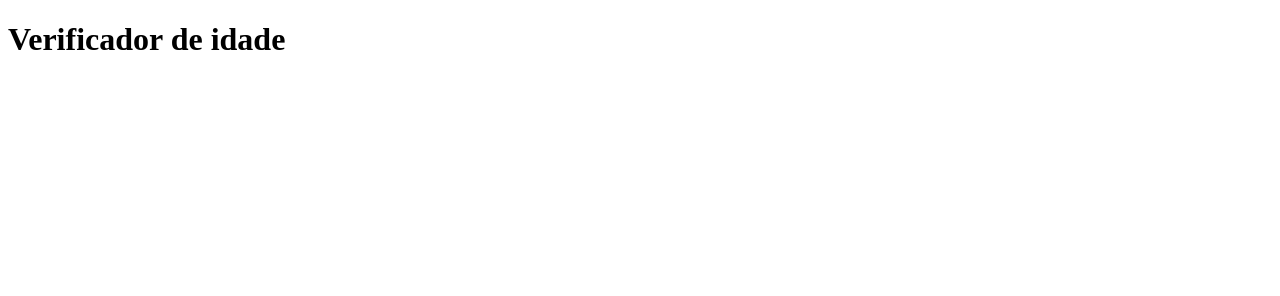
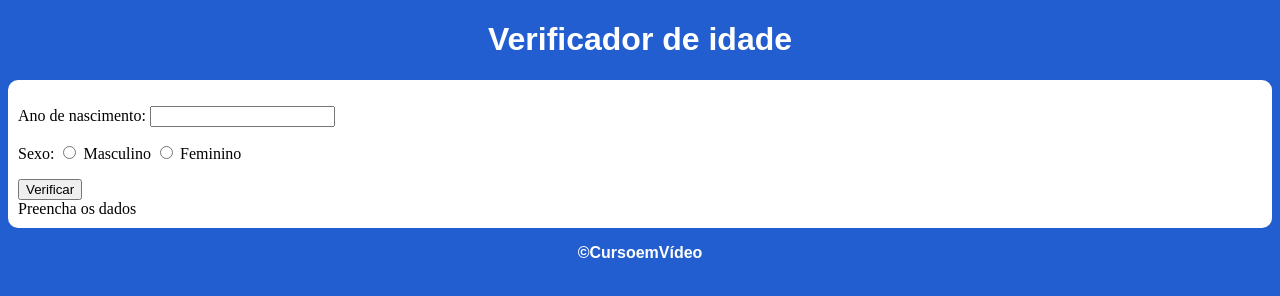
Before and after one commit to kawejr7/javascript, a plain HTML site: page desafios/ex015/index.html in a window 1280 px wide. Drawn offline with Linux system fonts and the light colour scheme.

Commit message:
desafio js

```diff
--- a/desafios/ex015/index.html
+++ b/desafios/ex015/index.html
@@ -3,7 +3,8 @@
 <head>
     <meta charset="UTF-8">
     <meta name="viewport" content="width=device-width, initial-scale=1.0">
-    <title>Desafio 02</title>
+    <title>Verificador de idade</title>
+    <link rel="stylesheet" href="style.css">
 </head>
 <body>
     <header>
@@ -11,12 +12,24 @@
     </header>
     <section>
         <div>
-
+            <p>Ano de nascimento:
+                <input type="number" name="txtano" id="txtano" min="0">
+            </p>
+            <p>Sexo:
+                <input type="radio" name="radsex" id="mas">
+                <label for="mas">Masculino</label>
+                <input type="radio" name="radsex" id="fem">
+                <label for="fem">Feminino</label>
+            </p>
+            <input type="button" value="Verificar" onclick="verificar()">
+        </div>
+        <div id="res">
+            Preencha os dados
         </div>
     </section>
     <footer>
-
+        <p>&copy;CursoemVídeo</p>
     </footer>
-    <script src=""></script>
+    <script src="script.js"></script>
 </body>
 </html>
--- /dev/null
+++ b/desafios/ex015/script.js
@@ -0,0 +1,56 @@
+function verificar () {
+    var data = new Date()
+    var ano = data.getFullYear()
+    var formularioano = document.getElementById('txtano')
+    var res = document.getElementById('res')
+    if (formularioano.value.length == 0 || formularioano.value > ano) {
+        window.alert('[ERRO] verifique os dados e tente novamente!')
+    } else {
+        var fsex = document.getElementsByName('radsex')
+        var idade = ano - Number(formularioano.value)
+        var genero = ''
+        var img = document.createElement('img')
+        img.setAttribute('id', 'foto')
+        if (fsex[0].checked) {
+            genero = 'homem'
+        if (idade >=0 && idade < 2) {
+            //Bebê
+            img.setAttribute('src', 'imagens/bebe-m.png')
+        } else if (idade <= 10) {
+            //Criança
+            img.setAttribute('src', 'imagens/crianca-m.png')
+        } else if (idade <= 21) {
+            //Jovem
+            img.setAttribute('src', 'imagens/jovem-m.png')
+        } else if (idade <= 50) {
+            //Adulto
+            img.setAttribute('src', 'imagens/adulto-m.png')
+        } else {
+            //Idoso
+            img.setAttribute('src', 'imagens/idoso-m.png')
+        }
+        } else if (fsex[1].checked) {
+            genero = 'mulher'
+            if (idade >=0 && idade < 2) {
+            //Bebê
+            img.setAttribute('src', 'imagens/bebe-f.png')
+        } else if (idade <= 10) {
+            //Criança
+            img.setAttribute('src', 'imagens/crianca-f.png')
+        } else if (idade <= 21) {
+            //Jovem
+            img.setAttribute('src', 'imagens/jovem-f.png')
+        } else if (idade <= 50) {
+            //Adulto
+            img.setAttribute('src', 'imagens/adulto-f.png')
+        } else {
+            //Idoso
+            img.setAttribute('src', 'imagens/idosa-f.png')
+        }
+        }
+        res.style.textAlign = 'center'
+        res.innerHTML = `<p>Detectamos ${genero} com ${idade} anos</p>`
+        res.appendChild(img)
+        img.style.margin = 'auto'
+    }
+}
--- /dev/null
+++ b/desafios/ex015/style.css
@@ -0,0 +1,26 @@
+body {
+    background: rgb(34, 94, 207);
+}
+
+header h1{
+    font: bold 2em Arial;
+    text-align: center;
+    color: #fff;
+}
+
+section {
+    background-color: #fff;
+    padding: 10px;
+    border-radius: 10px;
+}
+#res {
+    display: inline;
+}
+#foto {
+    display: block;
+}
+footer {
+    font: bolder 1em Arial;
+    text-align: center;
+    color: #fff;
+}
```
Also changed, not shown: desafios/ex014/desafo02.html (deleted, +0 -11 lines).
